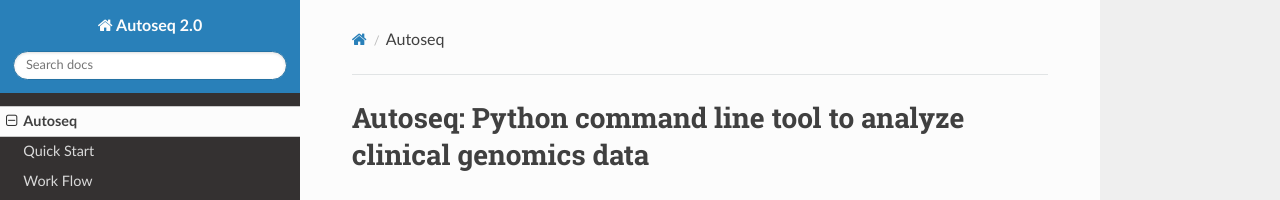
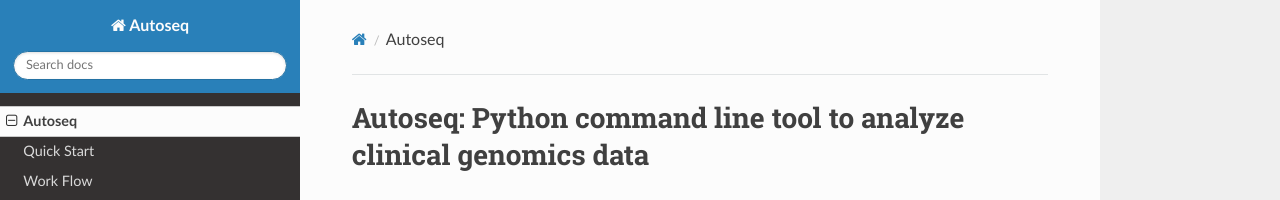
Before and after one commit to imsarath/autoseq-docs, an MkDocs documentation site: the page built from docs/index.md, in a window 1280 px wide. Shown: the top 200 px of the page. Built offline with MkDocs 1.6.1, drawn with Linux system fonts in a browser that asks for light colours; nearby versions of some CDN libraries.

Commit message:
mkdocs config file version updated

```diff
--- a/docs/index.md
+++ b/docs/index.md
@@ -10,11 +10,11 @@ Autoseq can be used to analyze clinical genomics data which is generated by Karo
 | <b>Q&A</b> | [Questions & Answers](https://github.com/ClinSeq/autoseq)|
 
 
-* [Quick Start](/autoseq/)
-    * [Getting Started](/autoseq/#getting-started)
-    * [Installation](/autoseq/#installation)
-    * [Command Line usage](/autoseq/#command-line-usage)
-    * [General Discriptions](/autoseq/#general-discriptions)
+* [Quick Start](autoseq/)
+    * [Getting Started](autoseq/#getting-started)
+    * [Installation](autoseq/#installation)
+    * [Command Line usage](autoseq/#command-line-usage)
+    * [General Discriptions](autoseq/#general-discriptions)
 
 #CLI Options
 
--- a/mkdocs.yml
+++ b/mkdocs.yml
@@ -1,4 +1,4 @@
-site_name: Autoseq 2.0
+site_name: Autoseq
 site_url: ""
 site_description: Autoseq documentation .
 site_author: Clinseq Team
```
